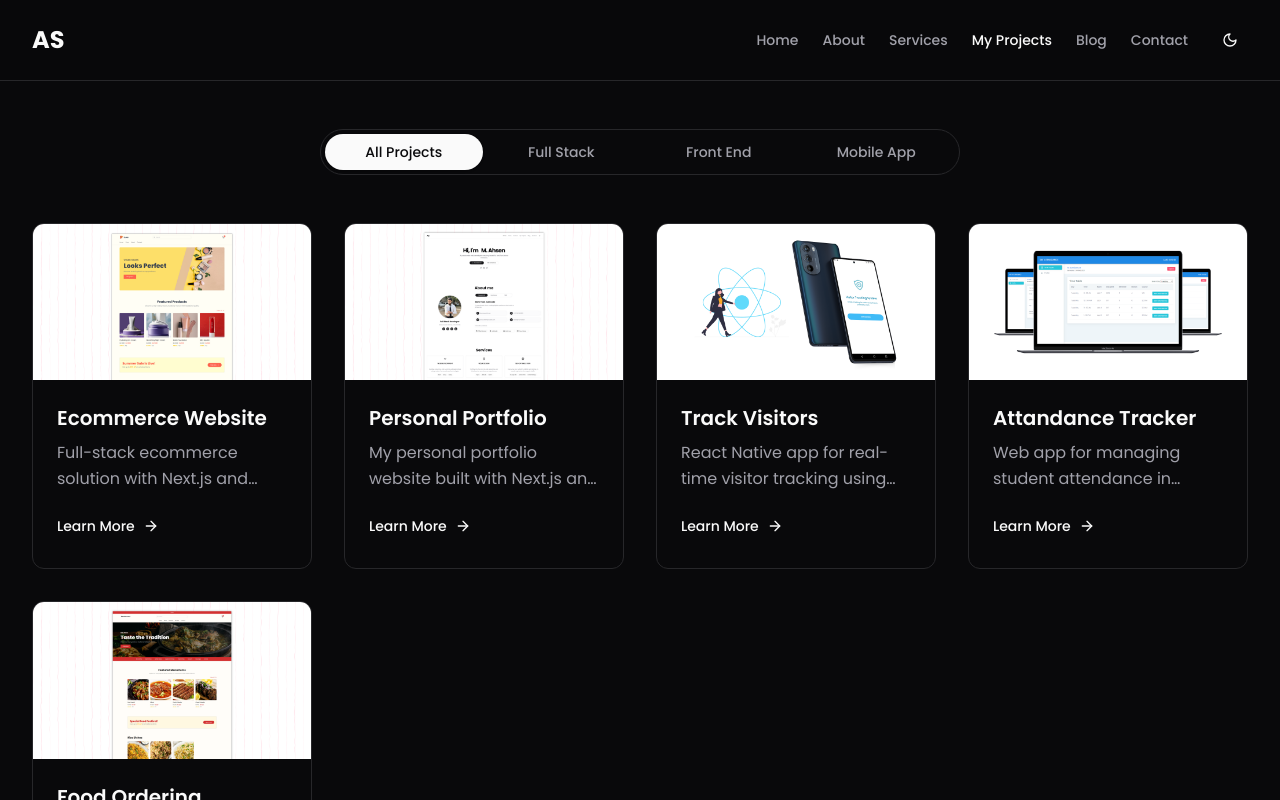
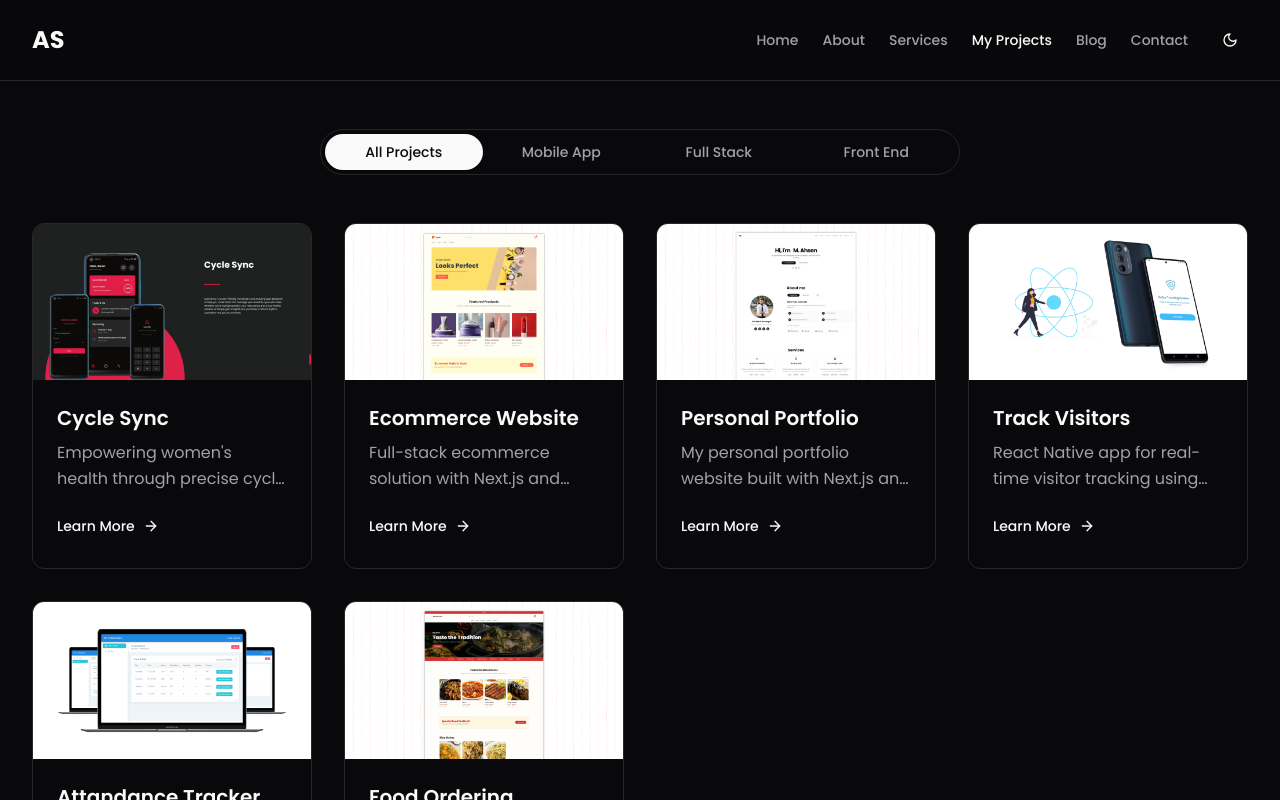
Before and after one commit to MAhsen23/ahsendev, a Next.js app: page /projects in a window 1280 px wide. Shown: the top 800 px of the page. Built offline with nearby package versions, Linux system fonts and the light colour scheme.

Commit message:
Changes in main

```diff
--- a/public/data/projects.ts
+++ b/public/data/projects.ts
@@ -1,31 +1,31 @@
 const projects = [
-    // {
-    //     id: 'cyclesync',
-    //     title: "Cycle Sync",
-    //     description: "Cycle Sync is an innovative mobile application that empowers women to take control of their reproductive health. By leveraging advanced algorithms and user-friendly tracking features, the app provides accurate predictions for menstrual cycles, fertility windows, and ovulation days. With its intuitive interface and comprehensive calendar integration, CycleSync offers a holistic approach to menstrual health management, helping users make informed decisions about their bodies and family planning.",
-    //     shortDescription: "Empowering women's health through precise cycle tracking and fertility predictions.",
-    //     image: "/projects/cyclesync/2.png",
-    //     images: [
-    //         "/projects/cyclesync/2.png",
-    //         "/projects/cyclesync/3.png",
-    //         "/projects/cyclesync/4.png",
-    //         "/projects/cyclesync/5.png",
-    //     ],
-    //     tags: ["React Native", "Node.js", "SQLite"],
-    //     githubLink: "",
-    //     liveLink: "",
-    //     category: "Mobile App",
-    //     features: [
-    //         "Predict future periods",
-    //         "Track fertility and ovulation days",
-    //         "Calendar integration for tracking",
-    //         "User-friendly interface",
-    //     ],
-    //     date: "October 2024",
-    //     duration: "6 weeks",
-    //     client: "Self-initiated",
-    //     role: "Full Stack Developer"
-    // },
+    {
+        id: 'cyclesync',
+        title: "Cycle Sync",
+        description: "Cycle Sync is an innovative mobile application that empowers women to take control of their reproductive health. By leveraging advanced algorithms and user-friendly tracking features, the app provides accurate predictions for menstrual cycles, fertility windows, and ovulation days. With its intuitive interface and comprehensive calendar integration, CycleSync offers a holistic approach to menstrual health management, helping users make informed decisions about their bodies and family planning.",
+        shortDescription: "Empowering women's health through precise cycle tracking and fertility predictions.",
+        image: "/projects/cyclesync/2.png",
+        images: [
+            "/projects/cyclesync/2.png",
+            "/projects/cyclesync/3.png",
+            "/projects/cyclesync/4.png",
+            "/projects/cyclesync/5.png",
+        ],
+        tags: ["React Native", "Node.js", "SQLite"],
+        githubLink: "",
+        liveLink: "",
+        category: "Mobile App",
+        features: [
+            "Predict future periods",
+            "Track fertility and ovulation days",
+            "Calendar integration for tracking",
+            "User-friendly interface",
+        ],
+        date: "October 2024",
+        duration: "6 weeks",
+        client: "Self-initiated",
+        role: "Full Stack Developer"
+    },
     {
         id: 'ecommerce-website',
         title: "Ecommerce Website",
```
Also changed, not shown: public/logo.png (deleted).
